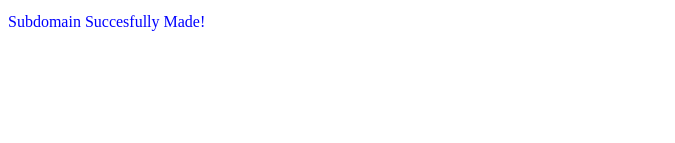
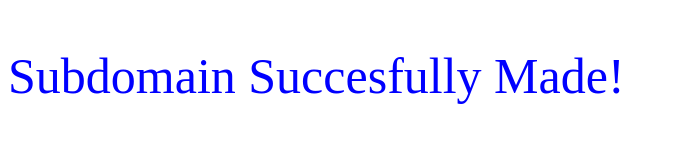
Before and after one commit to GamingBoyZ379/My-Website, a plain HTML site: page index.html in a window 1280 px wide. Shown: the part 471-614 px from the top of the page, without its empty margins (0-675 px from the left). Drawn offline with Linux system fonts and the light colour scheme.

Commit message:
Update index.html

```diff
--- a/index.html
+++ b/index.html
@@ -15,7 +15,7 @@
  <p>This Site Is Currently Only In Testing.</p>
  <p>More Content Coming Soon!</p>
 <img src="https://cdn.discordapp.com/attachments/749809955837706320/782440519581564948/Screenshot_20201127-114408_Snapchat.jpg" alt="Jordan Funny">
-<p style="color:blue;style=font-size:50px;">Subdomain Succesfully Made!</p>
+<p style="color:blue;font-size:50px;">Subdomain Succesfully Made!</p>
 
  </body>
 </html>
```
